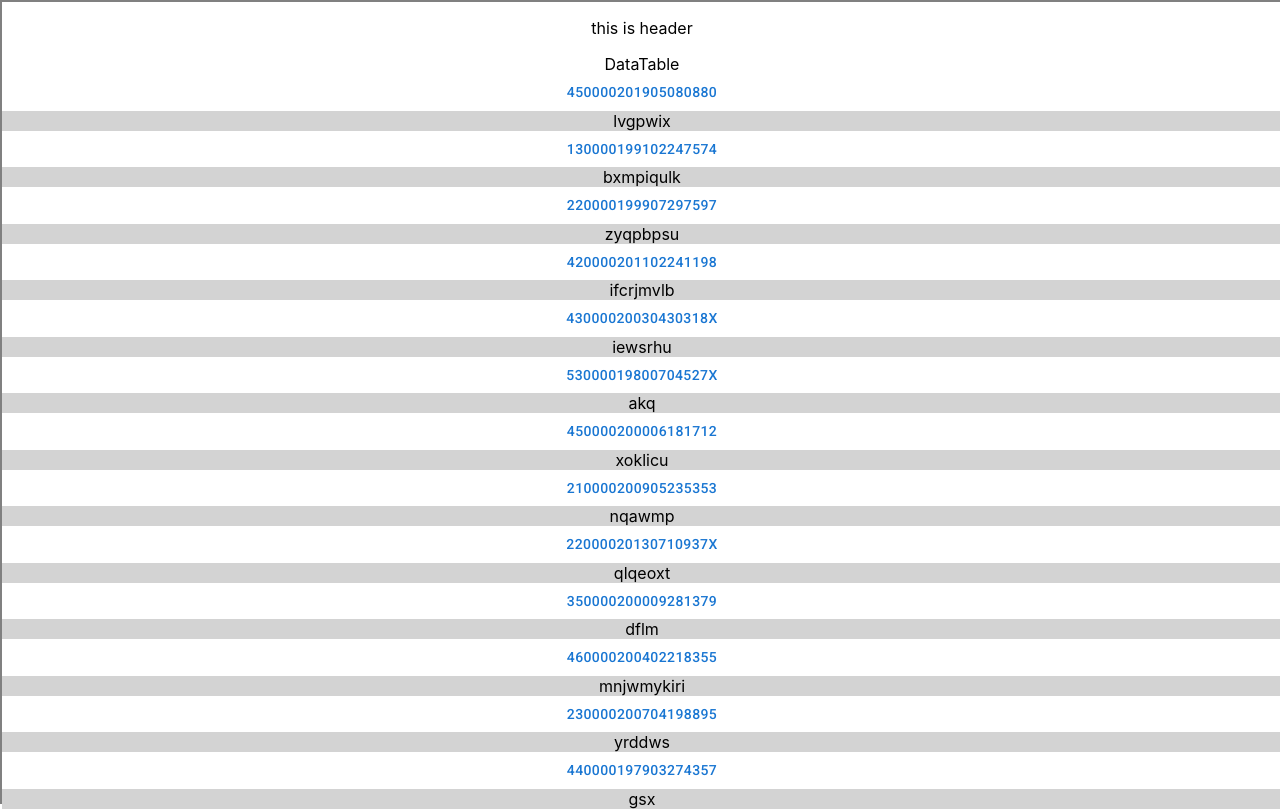
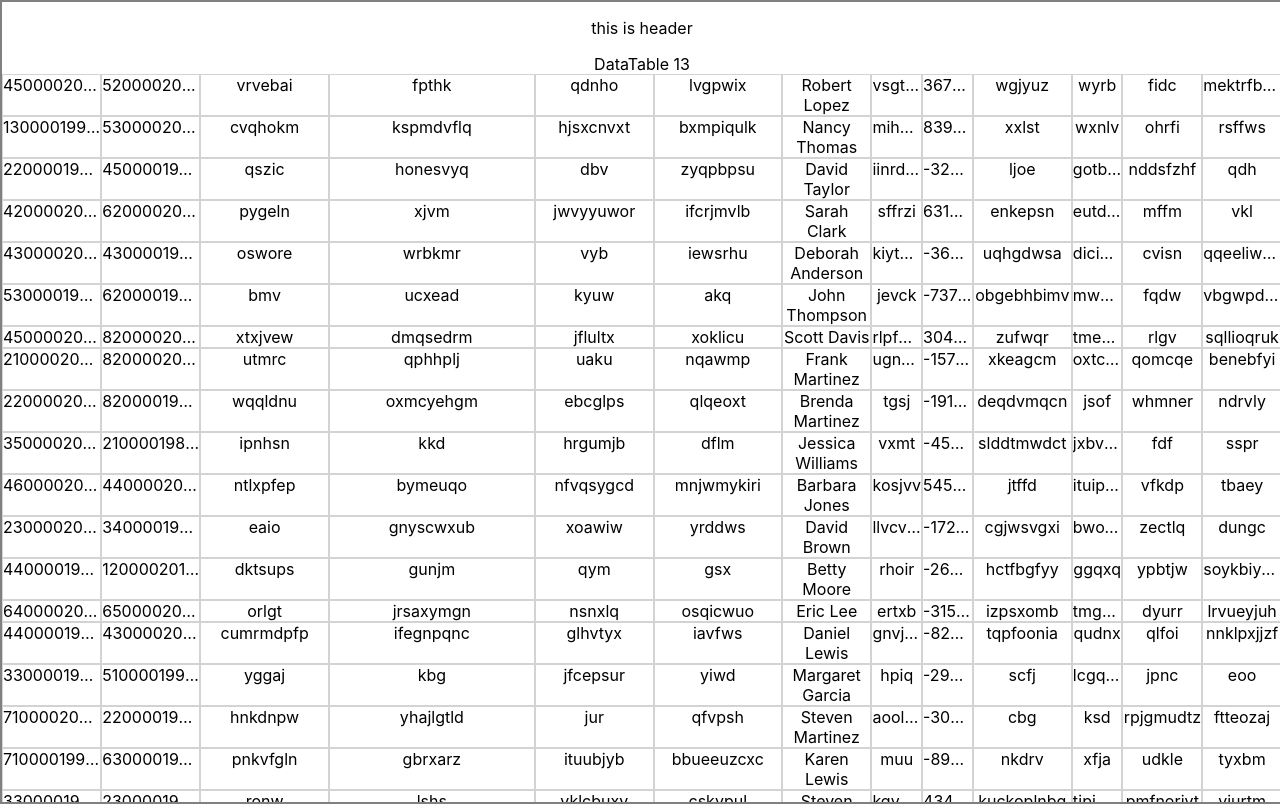
Before and after one commit to tianxin459/react1, a React (Create React App) app: page / in a window 1280 px wide. Shown: the top 811 px of the page. Built offline with nearby package versions, Linux system fonts and the light colour scheme.

Commit message:
table cell

```diff
--- a/src/App.module.scss
+++ b/src/App.module.scss
@@ -3,4 +3,5 @@
   border: 2px solid gray;
   height: 100vh;
   width: 100vw;
+  overflow: auto;
 }
--- /dev/null
+++ b/src/components/DataRow/datarow.module.scss
@@ -0,0 +1,9 @@
+.datarow {
+  display: flex;
+  :global {
+    .cell {
+      text-overflow: ellipsis;
+      overflow: hidden;
+    }
+  }
+}
--- a/src/components/DataRow/datarow.tsx
+++ b/src/components/DataRow/datarow.tsx
@@ -1,14 +1,15 @@
 import { Button } from "@mui/material";
 import React, { Component, Fragment } from "react";
-import { MasterData } from "src/models/model";
-import Button2 from "../btn/btn";
 import "./datarow.scss";
+import style from "./datarow.module.scss";
 
 // type AppDataRowProp = MasterData & { children: any };
-export default class AppDataRow extends Component<
-  MasterData & { children?: any },
-  any
-> {
+interface AppDataRowProp {
+  data: any;
+  children?: any;
+  colconfigure: any[];
+}
+export default class AppDataRow extends Component<AppDataRowProp, any> {
   renderChild() {
     if (this.props.children) {
       return <div>{this.props.children}</div>;
@@ -18,10 +19,15 @@ export default class AppDataRow extends Component<
 
   render() {
     return (
-      <Fragment>
-        <Button> {this.props.asin}</Button>
-        {this.renderChild()}
-      </Fragment>
+      <div className={[`${style.datarow}`, `AppDataRow`].join(" ")}>
+        {this.props.colconfigure.map((col) => {
+          return (
+            <span className="cell" style={{ width: col.width }}>
+              {this.props.data[col.prop]}
+            </span>
+          );
+        })}
+      </div>
     );
   }
 }
--- a/src/components/datatable/datatable.scss
+++ b/src/components/datatable/datatable.scss
@@ -3,7 +3,10 @@
   height: 100%;
   display: flex;
   flex-direction: column;
-  div {
-    background-color: lightgray;
+  // div {
+  //   background-color: lightgray;
+  // }
+  .cell {
+    border: 0.5px solid lightgray;
   }
 }
--- a/src/components/datatable/datatable.tsx
+++ b/src/components/datatable/datatable.tsx
@@ -1,282 +1,62 @@
+import _ from "lodash";
 import { Component, Fragment } from "react";
 import { enumDataType } from "src/models/enum";
 import { MasterData } from "src/models/model";
 import AppDataRow from "../DataRow/datarow";
 import "./datatable.scss";
 
-export default class AppDatatable extends Component<
-  { data: MasterData[] },
-  any
-> {
+export default class AppDatatable extends Component<{ data: MasterData[] }, any> {
   columnConfig = {
     basic: [
-      {
-        prop: "asin",
-        name: "ASIN",
-        readonly: false,
-        datatype: enumDataType.string,
-        width: 100,
-      },
-      {
-        prop: "parentasin",
-        name: "父ASIN",
-        readonly: false,
-        datatype: enumDataType.string,
-        width: 100,
-      },
-      {
-        prop: "sku",
-        name: "SKU",
-        readonly: false,
-        datatype: enumDataType.string,
-        width: 130,
-      },
-      {
-        prop: "merchantsku",
-        name: "采购SKU",
-        readonly: false,
-        datatype: enumDataType.string,
-        width: 210,
-      },
-      {
-        prop: "category",
-        name: "品类",
-        readonly: false,
-        datatype: enumDataType.string,
-        width: 120,
-      },
-      {
-        prop: "brand",
-        name: "品牌",
-        readonly: false,
-        datatype: enumDataType.string,
-        width: 130,
-      },
-      {
-        prop: "productname",
-        name: "产品名称",
-        readonly: false,
-        datatype: enumDataType.string,
-        width: 90,
-      },
-      {
-        prop: "currency",
-        name: "币种",
-        readonly: false,
-        datatype: enumDataType.string,
-        width: 50,
-      },
-      {
-        prop: "retail",
-        name: "售价",
-        readonly: false,
-        datatype: enumDataType.number,
-        width: 50,
-      },
-      {
-        prop: "store",
-        name: "店铺",
-        readonly: false,
-        datatype: enumDataType.string,
-        width: 100,
-      },
-      {
-        prop: "country",
-        name: "国家",
-        readonly: false,
-        datatype: enumDataType.string,
-        width: 50,
-      },
-      {
-        prop: "salesrepr",
-        name: "销售负责人",
-        readonly: false,
-        datatype: enumDataType.string,
-        width: 80,
-      },
-      {
-        prop: "productrepr",
-        name: "产品负责人",
-        readonly: false,
-        datatype: enumDataType.string,
-        width: 80,
-      },
+      { prop: "asin", name: "ASIN", readonly: false, datatype: enumDataType.string, width: 100 },
+      { prop: "parentasin", name: "父ASIN", readonly: false, datatype: enumDataType.string, width: 100 },
+      { prop: "sku", name: "SKU", readonly: false, datatype: enumDataType.string, width: 130 },
+      { prop: "merchantsku", name: "采购SKU", readonly: false, datatype: enumDataType.string, width: 210 },
+      { prop: "category", name: "品类", readonly: false, datatype: enumDataType.string, width: 120 },
+      { prop: "brand", name: "品牌", readonly: false, datatype: enumDataType.string, width: 130 },
+      { prop: "productname", name: "产品名称", readonly: false, datatype: enumDataType.string, width: 90 },
+      { prop: "currency", name: "币种", readonly: false, datatype: enumDataType.string, width: 50 },
+      { prop: "retail", name: "售价", readonly: false, datatype: enumDataType.number, width: 50 },
+      { prop: "store", name: "店铺", readonly: false, datatype: enumDataType.string, width: 100 },
+      { prop: "country", name: "国家", readonly: false, datatype: enumDataType.string, width: 50 },
+      { prop: "salesrepr", name: "销售负责人", readonly: false, datatype: enumDataType.string, width: 80 },
+      { prop: "productrepr", name: "产品负责人", readonly: false, datatype: enumDataType.string, width: 80 },
     ],
     size: [
-      {
-        prop: "asin",
-        name: "ASIN",
-        readonly: false,
-        datatype: enumDataType.string,
-        width: 100,
-      },
-      {
-        prop: "size.packsize",
-        name: "包装规格",
-        readonly: false,
-        datatype: enumDataType.number,
-        width: 100,
-      },
-      {
-        prop: "size.cartonlength",
-        name: "外箱长度(cm)",
-        readonly: false,
-        datatype: enumDataType.number,
-        width: 100,
-      },
-      {
-        prop: "size.cartonwidth",
-        name: "外箱宽度(cm)",
-        readonly: false,
-        datatype: enumDataType.number,
-        width: 100,
-      },
-      {
-        prop: "size.cartonheight",
-        name: "外箱高度(cm)",
-        readonly: false,
-        datatype: enumDataType.number,
-        width: 100,
-      },
-      {
-        prop: "size.volume",
-        name: "外箱体积(cbm)",
-        readonly: false,
-        datatype: enumDataType.number,
-        width: 100,
-      },
-      {
-        prop: "size.grossweight",
-        name: "外箱毛重(kg)",
-        readonly: false,
-        datatype: enumDataType.number,
-        width: 100,
-      },
-      {
-        prop: "size.netweight",
-        name: "外箱净重(kg)",
-        readonly: false,
-        datatype: enumDataType.number,
-        width: 100,
-      },
-      {
-        prop: "size.cartonlengthin",
-        name: "外箱长度(in)",
-        readonly: true,
-        datatype: enumDataType.number,
-        width: 100,
-      },
-      {
-        prop: "size.cartonwidthin",
-        name: "外箱宽度(in)",
-        readonly: true,
-        datatype: enumDataType.number,
-        width: 100,
-      },
-      {
-        prop: "size.cartonheightin",
-        name: "外箱高度(in)",
-        readonly: true,
-        datatype: enumDataType.number,
-        width: 100,
-      },
-      {
-        prop: "size.grossweightlb",
-        name: "外箱毛重(lb)",
-        readonly: true,
-        datatype: enumDataType.number,
-        width: 100,
-      },
-      {
-        prop: "size.netweightlb",
-        name: "外箱净重(lb)",
-        readonly: true,
-        datatype: enumDataType.number,
-        width: 100,
-      },
+      { prop: "asin", name: "ASIN", readonly: false, datatype: enumDataType.string, width: 100 },
+      { prop: "size.packsize", name: "包装规格", readonly: false, datatype: enumDataType.number, width: 100 },
+      { prop: "size.cartonlength", name: "外箱长度(cm)", readonly: false, datatype: enumDataType.number, width: 100 },
+      { prop: "size.cartonwidth", name: "外箱宽度(cm)", readonly: false, datatype: enumDataType.number, width: 100 },
+      { prop: "size.cartonheight", name: "外箱高度(cm)", readonly: false, datatype: enumDataType.number, width: 100 },
+      { prop: "size.volume", name: "外箱体积(cbm)", readonly: false, datatype: enumDataType.number, width: 100 },
+      { prop: "size.grossweight", name: "外箱毛重(kg)", readonly: false, datatype: enumDataType.number, width: 100 },
+      { prop: "size.netweight", name: "外箱净重(kg)", readonly: false, datatype: enumDataType.number, width: 100 },
+      { prop: "size.cartonlengthin", name: "外箱长度(in)", readonly: true, datatype: enumDataType.number, width: 100 },
+      { prop: "size.cartonwidthin", name: "外箱宽度(in)", readonly: true, datatype: enumDataType.number, width: 100 },
+      { prop: "size.cartonheightin", name: "外箱高度(in)", readonly: true, datatype: enumDataType.number, width: 100 },
+      { prop: "size.grossweightlb", name: "外箱毛重(lb)", readonly: true, datatype: enumDataType.number, width: 100 },
+      { prop: "size.netweightlb", name: "外箱净重(lb)", readonly: true, datatype: enumDataType.number, width: 100 },
     ],
     info: [
-      {
-        prop: "asin",
-        name: "ASIN",
-        readonly: false,
-        datatype: enumDataType.string,
-        width: 120,
-      },
-      {
-        prop: "info.sswosfc",
-        name: "FC安全库存天数",
-        readonly: false,
-        datatype: enumDataType.number,
-        width: 120,
-      },
-      {
-        prop: "info.sswoscndc",
-        name: "国内仓安全库存天数",
-        readonly: false,
-        datatype: enumDataType.number,
-        width: 120,
-      },
-      {
-        prop: "info.sswosusdc",
-        name: "国外仓安全库存天数",
-        readonly: false,
-        datatype: enumDataType.number,
-        width: 120,
-      },
-      {
-        prop: "info.origin",
-        name: "出货港口",
-        readonly: false,
-        datatype: enumDataType.number,
-        width: 120,
-      },
-      {
-        prop: "info.productlt",
-        name: "生产提前期(天)",
-        readonly: false,
-        datatype: enumDataType.number,
-        width: 120,
-      },
-      {
-        prop: "info.cndclt",
-        name: "国内仓提前期(天)",
-        readonly: false,
-        datatype: enumDataType.number,
-        width: 120,
-      },
-      {
-        prop: "info.usdclt",
-        name: "国外仓提前期(天)",
-        readonly: false,
-        datatype: enumDataType.number,
-        width: 120,
-      },
-      {
-        prop: "info.totallt",
-        name: "总提前期(天)",
-        readonly: false,
-        datatype: enumDataType.number,
-        width: 120,
-      },
-      {
-        prop: "info.enableusdc",
-        name: "是否启用海外仓",
-        readonly: false,
-        datatype: enumDataType.boolean,
-        width: 120,
-      },
+      { prop: "asin", name: "ASIN", readonly: false, datatype: enumDataType.string, width: 120 },
+      { prop: "info.sswosfc", name: "FC安全库存天数", readonly: false, datatype: enumDataType.number, width: 120 },
+      { prop: "info.sswoscndc", name: "国内仓安全库存天数", readonly: false, datatype: enumDataType.number, width: 120 },
+      { prop: "info.sswosusdc", name: "国外仓安全库存天数", readonly: false, datatype: enumDataType.number, width: 120 },
+      { prop: "info.origin", name: "出货港口", readonly: false, datatype: enumDataType.number, width: 120 },
+      { prop: "info.productlt", name: "生产提前期(天)", readonly: false, datatype: enumDataType.number, width: 120 },
+      { prop: "info.cndclt", name: "国内仓提前期(天)", readonly: false, datatype: enumDataType.number, width: 120 },
+      { prop: "info.usdclt", name: "国外仓提前期(天)", readonly: false, datatype: enumDataType.number, width: 120 },
+      { prop: "info.totallt", name: "总提前期(天)", readonly: false, datatype: enumDataType.number, width: 120 },
+      { prop: "info.enableusdc", name: "是否启用海外仓", readonly: false, datatype: enumDataType.boolean, width: 120 },
     ],
   };
 
   render() {
     return (
       <div className="AppDatatable">
-        DataTable
+        DataTable {_.size(this.columnConfig.basic)}
         {this.props.data?.map((row, i) => (
-          <AppDataRow key={i} {...row}>
-            {row.brand}
-          </AppDataRow>
+          <AppDataRow key={i} data={row} colconfigure={this.columnConfig.basic}></AppDataRow>
         ))}
       </div>
     );
```
Also changed, not shown: src/components/DataRow/datarow.scss (+6 -6 lines).
